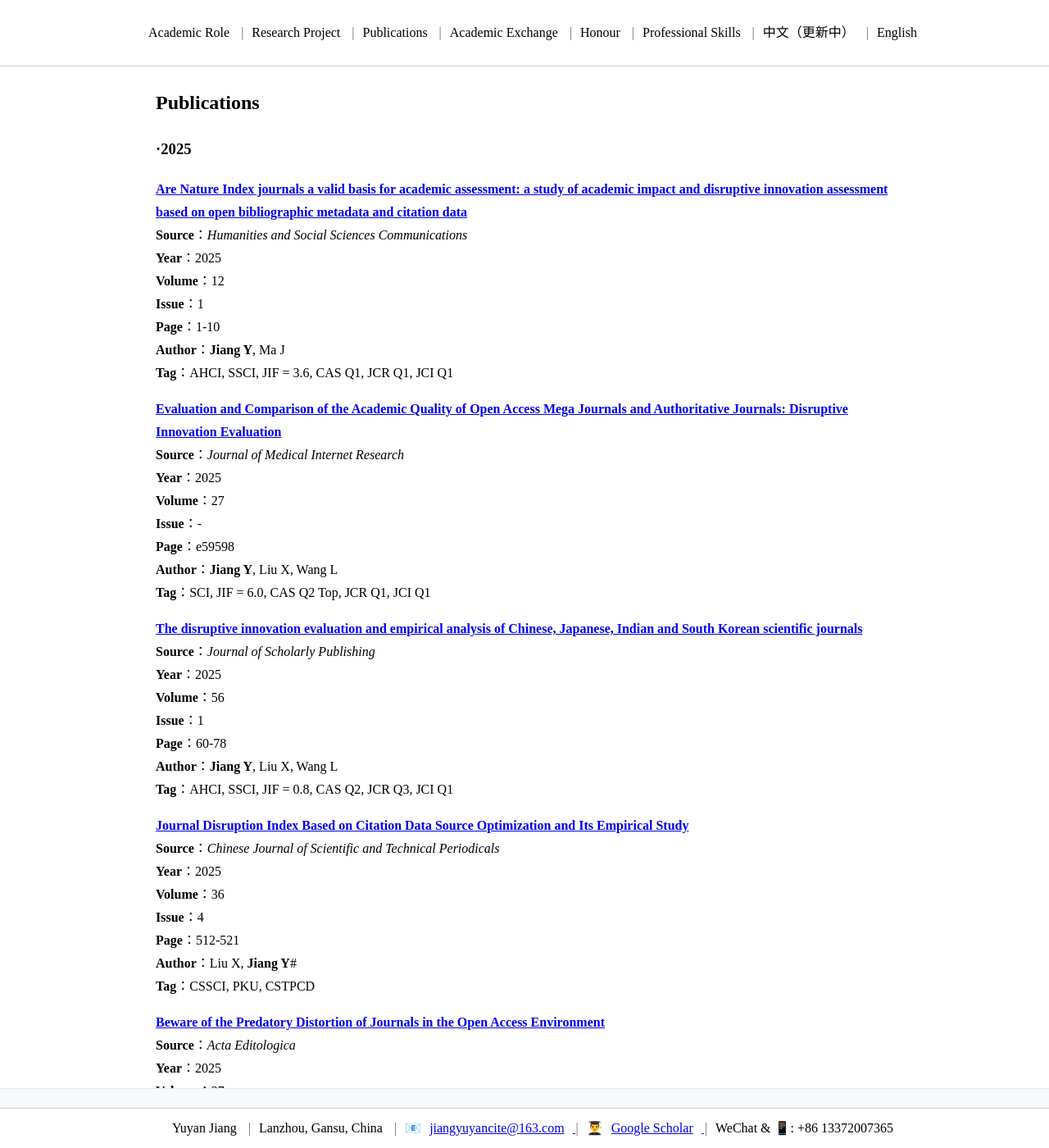
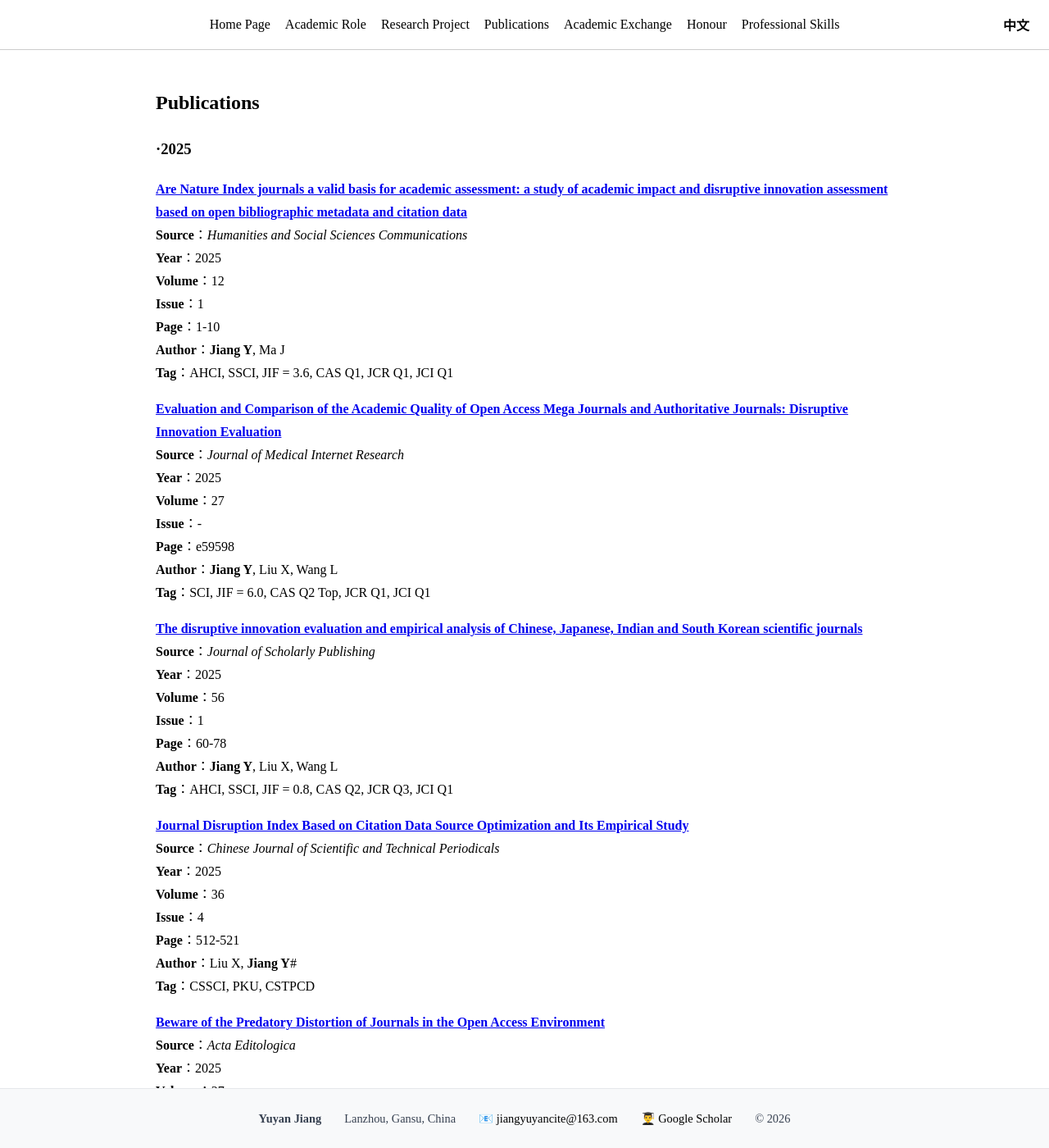
Before and after one commit to jiang-yuyan/Yuyan-Jiang-CV, a Jekyll site: the page built from publication/publications.md, in a window 1280 px wide and 1400 px high. Shown: the whole window at 82% size. Built offline with Jekyll 4.4.1, drawn with Linux system fonts in a browser that asks for light colours; our own code applies the rules of GitHub Pages for plain Markdown files; part of the change alters nothing that is shown.

Commit message:
Update publications.md

```diff
--- a/publication/publications.md
+++ b/publication/publications.md
@@ -1,122 +1,7 @@
-<style>
-    /* 设置导航栏固定在页面顶部 */
-    .navigation {
-        position: fixed;
-        top: 0;
-        left: 0;
-        width: 100%;
-        background-color: white;
-        z-index: 1000;
-        padding: 10px;
-        border-bottom: 1px solid #ccc;
-        display: flex;
-        justify-content: center;
-        align-items: center;
-        gap: 10px; /* 统一设置元素间距 */
-    }
-
-    /* 添加分隔符样式 */
-    .navigation a:not(:last-child)::after {
-        content: " | ";
-        margin-left: 10px;
-        color: #666;
-    }
-
-    /* 为页面主体添加顶部内边距，避免内容被导航栏遮挡 */
-    body {
-        padding-top: 60px;
-        padding-bottom: 60px;
-    }
-
-    /* 设置底部连接栏固定在页面底部 */
-    .connection {
-        position: fixed;
-        bottom: 0;
-        left: 0;
-        width: 100%;
-        background-color: white;
-        z-index: 1000;
-        padding: 10px;
-        border-top: 1px solid #ccc;
-        display: flex;
-        justify-content: center;
-        align-items: center;
-        gap: 10px; /* 统一设置元素间距 */
-    }
-
-    .connection a:not(:last-child)::after {
-        content: " | ";
-        margin-left: 10px;
-        color: #666;
-    }
-
-    /* 下拉菜单样式 */
-    .dropdown {
-        position: relative;
-        display: inline-block;
-    }
-
-    .dropdown-menu {
-        display: none;
-        position: absolute;
-        background-color: white;
-        min-width: 100px;
-        box-shadow: 0px 8px 16px 0px rgba(0,0,0,0.2);
-        z-index: 1001;
-        border: 1px solid #ccc;
-        top: 100%;
-        left: 0;
-    }
-
-    .dropdown-menu a {
-        color: black;
-        padding: 8px 12px;
-        text-decoration: none;
-        display: block;
-        font-size: 14px;
-    }
-
-    .dropdown-menu a:hover {
-        background-color: #f1f1f1;
-    }
-
-    .dropdown:hover .dropdown-menu {
-        display: block;
-    }
-
-    .dropdown-menu a::after {
-        content: none !important;
-    }
-</style>
-
-<div class="navigation">
-<a href="https://jiang-yuyan.github.io/Yuyan-Jiang-CV/role/roles">Academic Role</a>
-<a href="https://jiang-yuyan.github.io/Yuyan-Jiang-CV/project/projects">Research Project</a>
-<div class="dropdown">
-    <a href="https://jiang-yuyan.github.io/Yuyan-Jiang-CV/publication/publications">Publications</a>
-    <div class="dropdown-menu">
-        <a href="https://jiang-yuyan.github.io/Yuyan-Jiang-CV/publication/publication-2025">2025</a>
-        <a href="https://jiang-yuyan.github.io/Yuyan-Jiang-CV/publication/publication-2024">2024</a>
-        <a href="https://jiang-yuyan.github.io/Yuyan-Jiang-CV/publication/publication-2023">2023</a>
-        <a href="https://jiang-yuyan.github.io/Yuyan-Jiang-CV/publication/publication-2022">2022</a>
-        <a href="https://jiang-yuyan.github.io/Yuyan-Jiang-CV/publication/publication-2021">2021</a>
-        <a href="https://jiang-yuyan.github.io/Yuyan-Jiang-CV/publication/publication-2020">2020</a>
-    </div>
-</div>
-<a href="https://jiang-yuyan.github.io/Yuyan-Jiang-CV/exchange/exchanges">Academic Exchange</a>
-<a href="https://jiang-yuyan.github.io/Yuyan-Jiang-CV/honour/honours">Honour</a>
-<a href="https://jiang-yuyan.github.io/Yuyan-Jiang-CV/skill/skills">Professional Skills</a>
-<a href="https://jiang-yuyan.github.io/Yuyan-Jiang-CV/publication/publications-zh">中文（更新中）</a>
-<a>English</a>
-</div>
-
-<div id="connection" class="connection">
-    <a>Yuyan Jiang</a>
-    <a>Lanzhou, Gansu, China</a>
-    📧<a href="mailto:jiangyuyancite@163.com">jiangyuyancite@163.com</a>
-    👨‍🎓 <a href="https://scholar.google.com/citations?user=QTCEilEAAAAJ">Google Scholar</a>
-    <a>WeChat & 📱: +86 13372007365</a>
-</div>
+---
+layout: default
+title: publications
+---
 
 ## Publications
 
```
